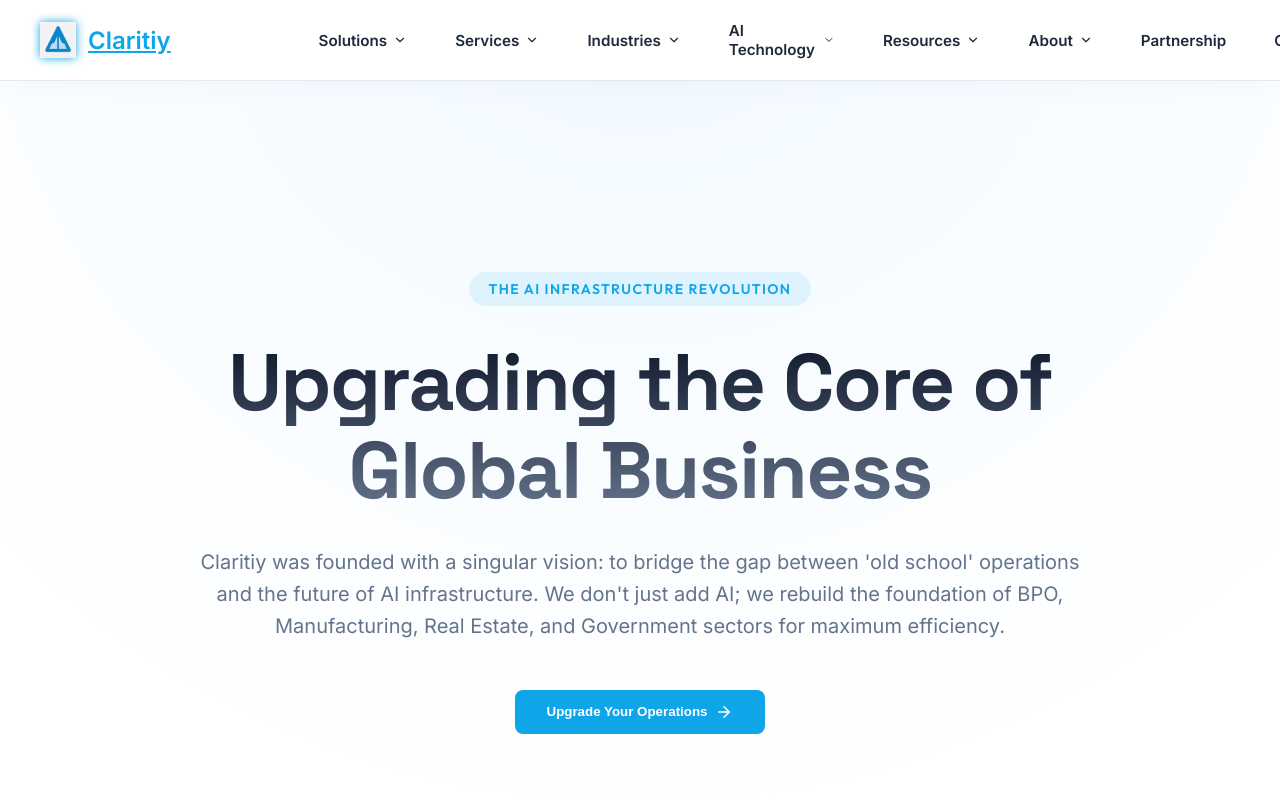
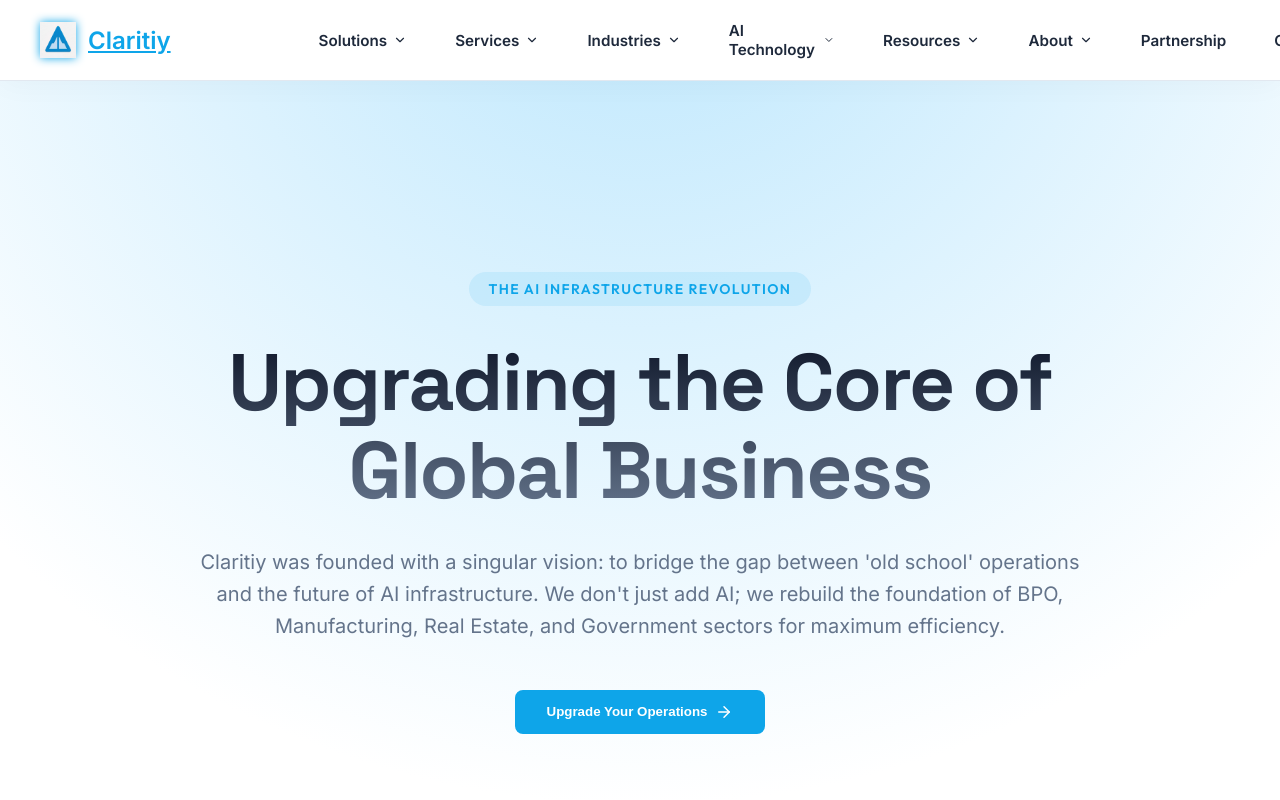
Before and after one commit to devr01499-ui/test-3, a Next.js app: page /about in a window 1280 px wide. Shown: the top 800 px of the page. Built offline with nearby package versions, Linux system fonts and the light colour scheme.

Commit message:
style: significantly increase sky blue saturation for better visibility

```diff
--- a/src/app/globals.css
+++ b/src/app/globals.css
@@ -3,7 +3,7 @@
   /* Vibrant Corporate Palette */
   --electric-blue: #0ea5e9;
   --electric-blue-deep: #0284c7;
-  --sky-blue-light: #f0f9ff;
+  --sky-blue-light: #bae6fd;
 
   --emerald-green: #10b981;
   --emerald-vibrant: #059669;
@@ -16,7 +16,7 @@
 
   /* Neutral Palette (Optimized for Clear Sky Aesthetic) */
   --white: #ffffff;
-  --soft-gray: #f0f9ff; /* Clear Sky Blue (Tint of the Primary Blue) */
+  --soft-gray: #bae6fd; /* Vibrant Clear Sky Blue (Sky 200) */
   --medium-gray: #64748b;
   --charcoal: #1e293b;
   --charcoal-deep: #0f172a;
--- a/src/components/About/about-v2.module.css
+++ b/src/components/About/about-v2.module.css
@@ -14,7 +14,7 @@
 }
 
 .bgGradient {
-  background: linear-gradient(135deg, var(--white) 0%, var(--soft-gray) 100%);
+  background: linear-gradient(135deg, #e0f2fe 0%, var(--soft-gray) 100%);
 }
 
 .container {
```
